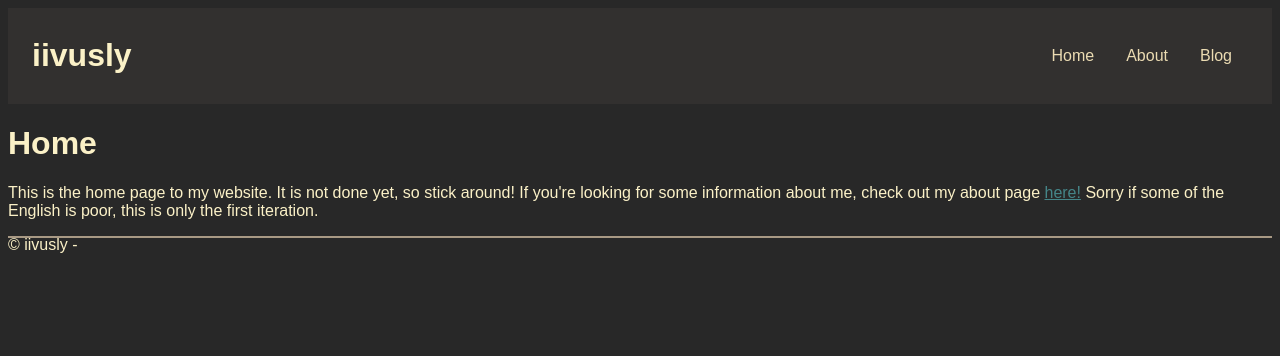
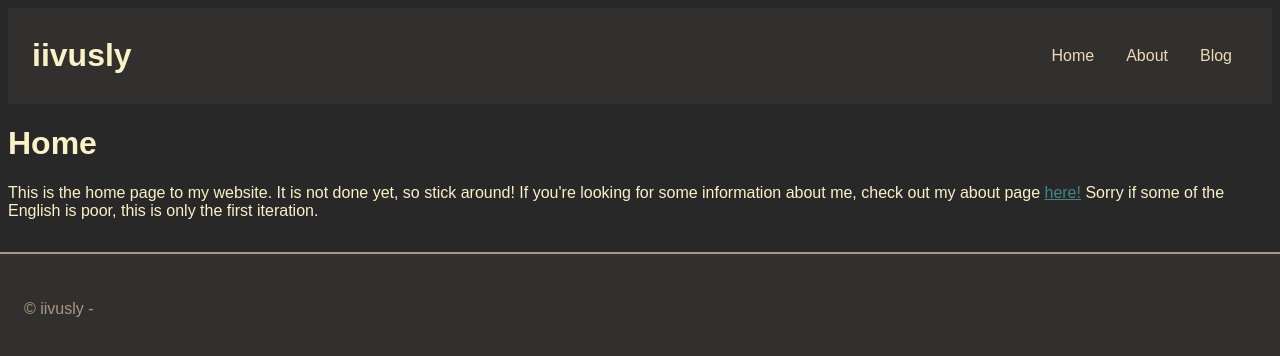
Before and after one commit to iivusly/iivusly.github.io, a Next.js app: page / in a window 1280 px wide. Shown: the top 356 px of the page. Built offline with nearby package versions, Linux system fonts and the light colour scheme; a web font is replaced by a local one.

Commit message:
feat: better footer :p

```diff
--- a/next.config.mjs
+++ b/next.config.mjs
@@ -2,6 +2,9 @@ import createMDX from "@next/mdx";
 import { execSync } from "node:child_process";
 
 const gitHash = execSync("git rev-parse HEAD").toString().trim();
+const commitYear = execSync("git log -1 --format=%ad --date=format:%Y")
+  .toString()
+  .trim();
 
 /** @type {import('next').NextConfig} */
 const nextConfig = {
@@ -17,6 +20,7 @@ const nextConfig = {
   },
   env: {
     GIT_HASH: gitHash,
+    COMMIT_YEAR: commitYear,
   },
 };
 
--- a/src/components/footer.tsx
+++ b/src/components/footer.tsx
@@ -7,8 +7,11 @@ const FooterContainer = styled.footer`
   position: relative;
 
   height: 5rem;
-  margin: 0;
-  padding: 0;
+  margin: 2rem calc(0px - (50vw - 50%)) -2rem;
+  padding: 2rem 1.5rem;
+
+  background-color: ${(props) => props.theme.background.soft};
+  color: ${(props) => props.theme.foreground.faded};
 
   &:after {
     content: "";
@@ -17,6 +20,7 @@ const FooterContainer = styled.footer`
     left: 0;
     right: 0;
     height: 2px;
+    z-index: 1;
     background-color: ${(props) => props.theme.foreground.faded};
   }
 `;
@@ -25,7 +29,7 @@ export default function Footer() {
   return (
     <FooterContainer>
       <p>
-        &#xA9; iivusly -{" "}
+        &#xA9; {process.env.COMMIT_YEAR} iivusly -{" "}
         <Link
           href={`https://github.com/iivusly/iivusly.github.io/commit/${process.env.GIT_HASH}`}
         >
```
